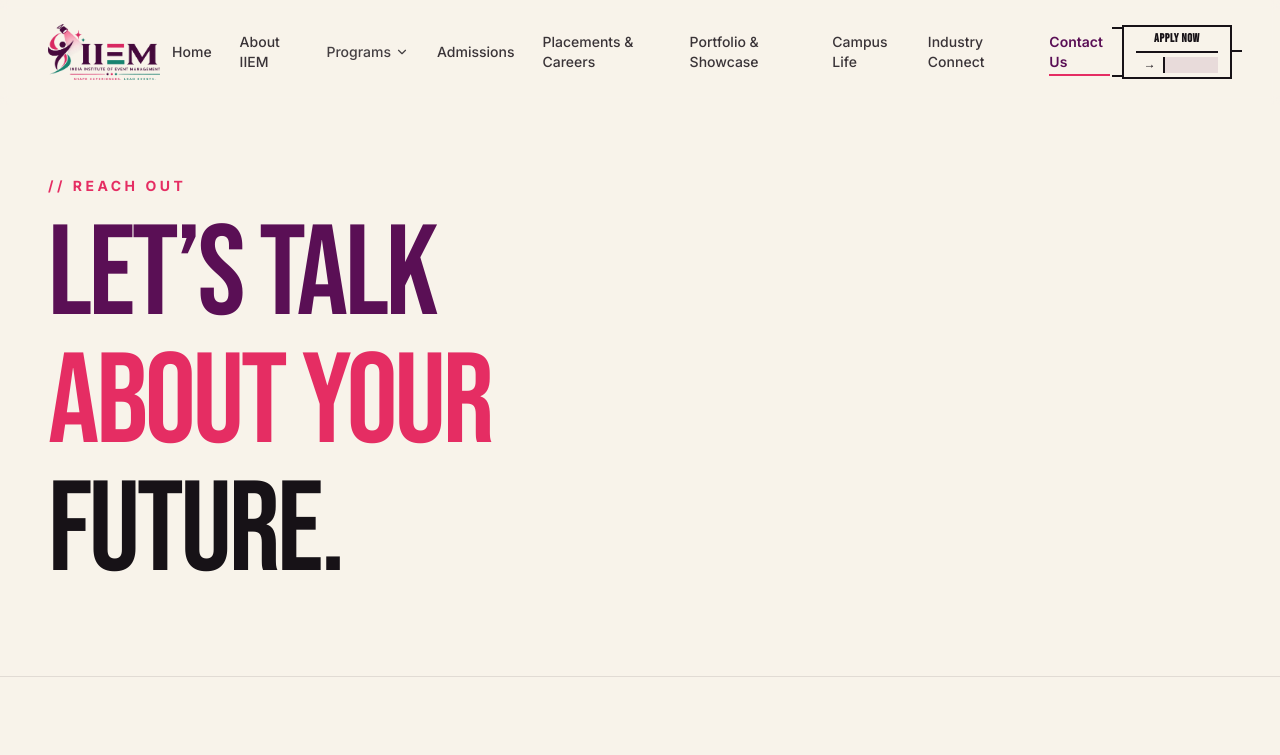
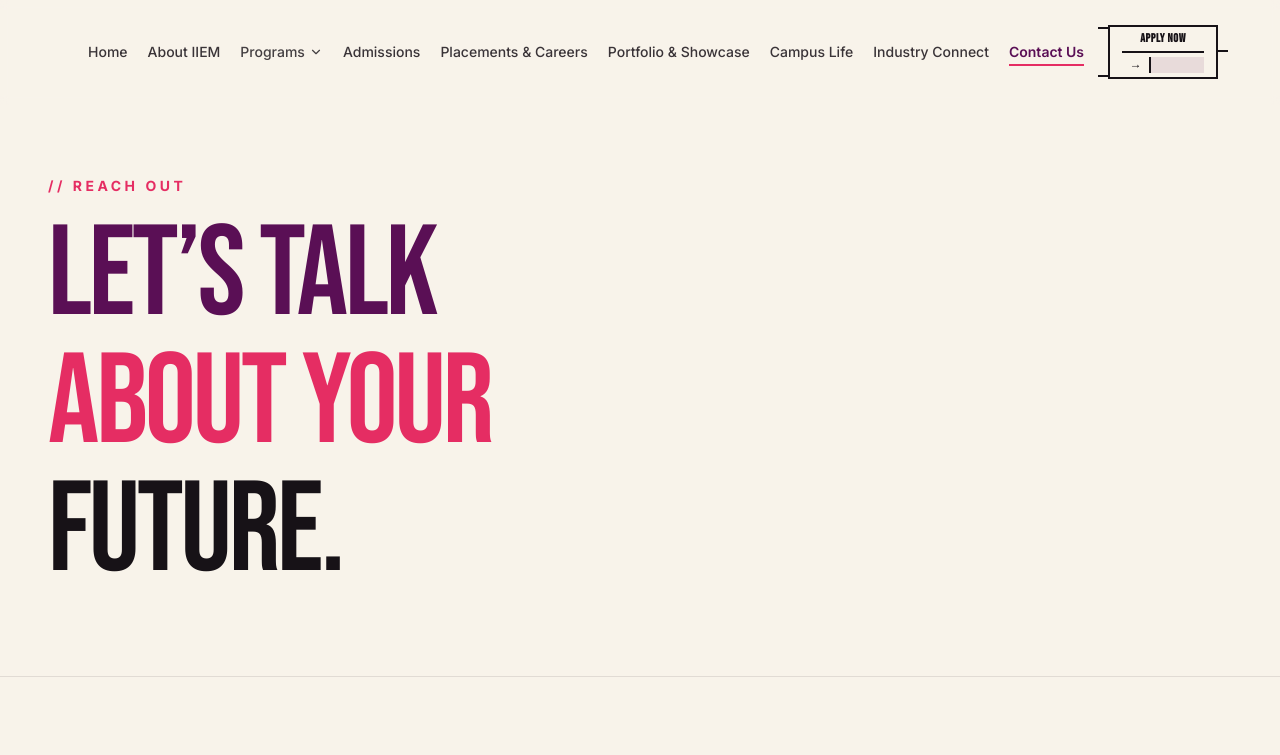
Before and after one commit to rameezwangde/iiem-v2, a React (Vite) app: page /contact in a window 1280 px wide. Shown: the top 755 px of the page. Built offline with nearby package versions, Linux system fonts and the light colour scheme.

Commit message:
feat: implement responsive Header component with navigation, dropdowns, and mobile menu

```diff
--- a/src/components/Header.jsx
+++ b/src/components/Header.jsx
@@ -49,14 +49,14 @@
             : 'bg-brand-cream/40 backdrop-blur-sm border-transparent py-5'
         }`}
       >
-        <div className="max-w-[1400px] mx-auto px-6 md:px-12 flex justify-between items-center">
+        <div className="w-full max-w-none px-6 lg:px-12 xl:px-16 flex justify-between items-center gap-4">
           {/* Logo Brand Identity */}
           <Link to="/" className="flex items-center group">
             <img src="/iiem-logo-cropped.png" alt="IIEM Logo" className="h-12 md:h-16 w-auto object-contain transition-transform duration-300 group-hover:scale-[1.02]" />
           </Link>
 
           {/* Desktop Navigation */}
-          <nav className="hidden xl:flex items-center space-x-1">
+          <nav className="hidden xl:flex items-center gap-1 2xl:gap-4">
             {navLinks.map((link) => {
               if (link.isDropdown) {
                 return (
@@ -67,7 +67,7 @@
                     onMouseLeave={() => setDropdownOpen(false)}
                   >
                     <button
-                      className={`px-3 py-1 flex items-center gap-1 font-medium text-sm transition-colors duration-300 hover:text-brand-magenta ${
+                      className={`px-2 py-1 flex items-center gap-1 font-medium text-sm transition-colors duration-300 hover:text-brand-magenta whitespace-nowrap ${
                         location.pathname.startsWith('/programs') ? 'text-brand-purple font-semibold' : 'text-brand-textDark/80'
                       }`}
                     >
@@ -88,7 +88,7 @@
                           <div className="flex flex-col space-y-1">
                             <Link
                               to="/programs"
-                              className="font-display text-lg text-brand-purple hover:text-brand-magenta mb-2 pb-1 border-b border-brand-textDark/10 block"
+                              className="font-display text-lg text-brand-purple hover:text-brand-magenta mb-2 pb-1 border-b border-brand-textDark/10 block whitespace-normal"
                             >
                               ALL PROGRAMS VIEW
                             </Link>
@@ -96,7 +96,7 @@
                               <Link
                                 key={prog.id}
                                 to={`/programs#${prog.id}`}
-                                className="group flex items-center justify-between p-2 rounded hover:bg-brand-purple/5 transition-colors"
+                                className="group flex items-center justify-between p-2 rounded hover:bg-brand-purple/5 transition-colors whitespace-normal"
                               >
                                 <div>
                                   <div className="font-semibold text-xs text-brand-textDark/90 group-hover:text-brand-purple">
@@ -123,7 +123,7 @@
                 <Link
                   key={link.name}
                   to={link.path}
-                  className={`relative px-3 py-1 font-medium text-sm transition-all duration-300 hover:text-brand-magenta ${
+                  className={`relative px-2 py-1 font-medium text-sm transition-all duration-300 hover:text-brand-magenta whitespace-nowrap ${
                     isActive ? 'text-brand-purple font-semibold' : 'text-brand-textDark/85'
                   }`}
                 >
@@ -131,7 +131,7 @@
                   {isActive && (
                     <motion.span
                       layoutId="activeNavLine"
-                      className="absolute bottom-0 left-3 right-3 h-[2px] bg-brand-magenta"
+                      className="absolute bottom-0 left-2 right-2 h-[2px] bg-brand-magenta"
                       transition={{ type: 'spring', stiffness: 380, damping: 30 }}
                     />
                   )}
```
